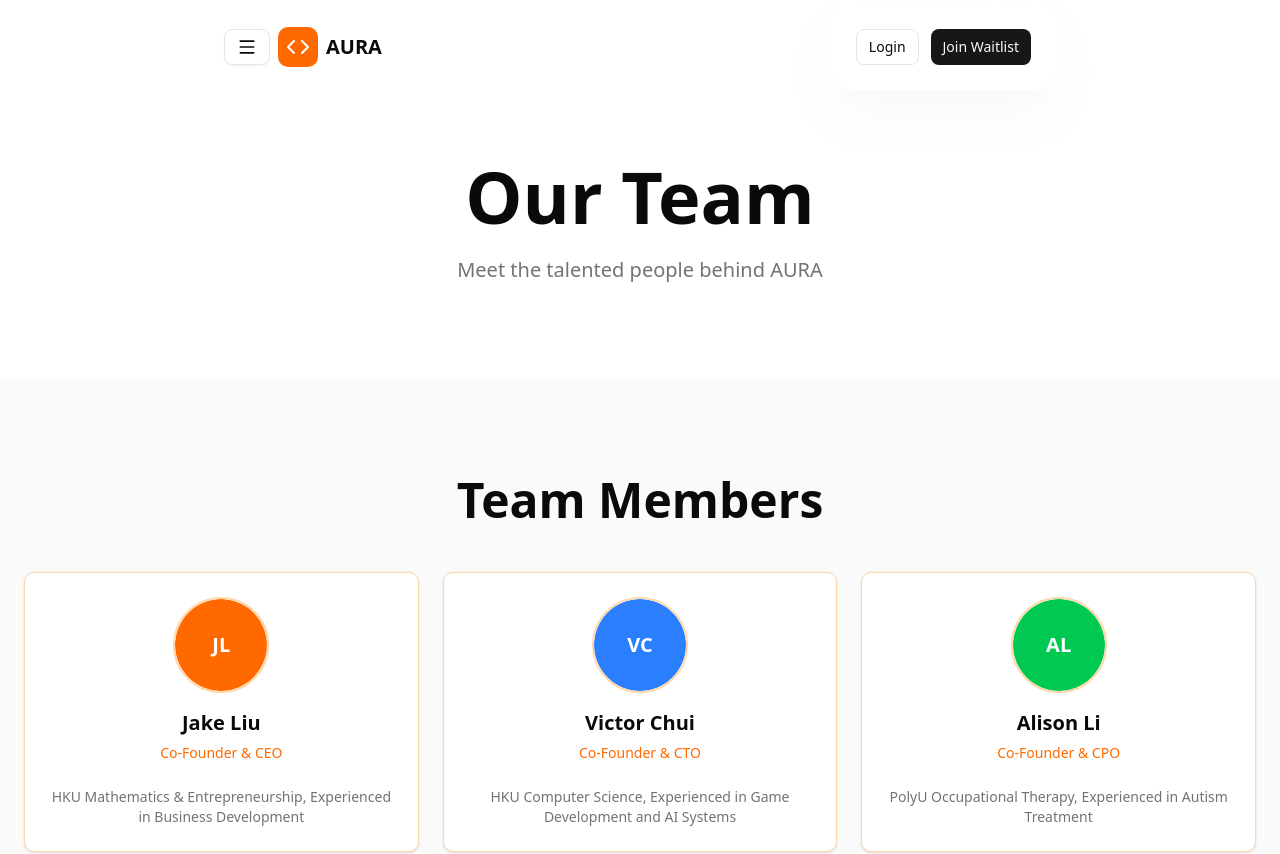
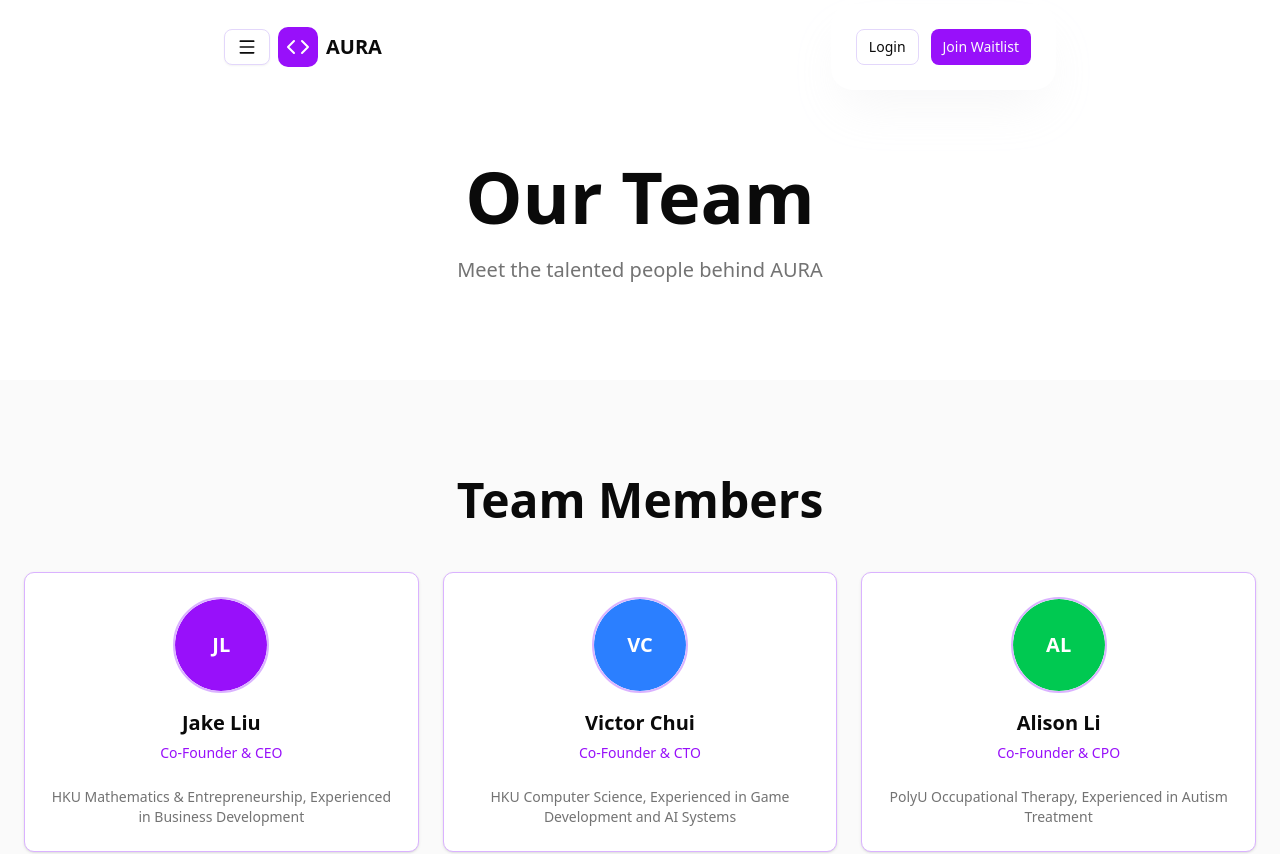
Before and after one commit to auravr-ai/landing-page-v1, a Next.js app: page /team in a window 1280 px wide. Shown: the top 854 px of the page. Built offline with nearby package versions, Linux system fonts and the light colour scheme.

Commit message:
Change theme color from orange to purple across all components
Co-authored-by: jakeliukayak <185630035+jakeliukayak@users.noreply.github.com>

```diff
--- a/app/features/page.tsx
+++ b/app/features/page.tsx
@@ -160,13 +160,13 @@ export default function FeaturesPage() {
               <motion.div key={index} variants={fadeInVariants}>
                 <Card
                   className={cn(
-                    "group h-full border-orange-200 hover:border-orange-500 transition-all duration-300",
-                    "hover:shadow-lg hover:shadow-orange-500/20"
+                    "group h-full border-purple-300 hover:border-purple-600 transition-all duration-300",
+                    "hover:shadow-lg hover:shadow-purple-600/20"
                   )}
                 >
                   <CardHeader>
-                    <div className="flex items-center justify-center w-12 h-12 rounded-lg bg-orange-100 dark:bg-orange-900/30 mb-4">
-                      <feature.icon className="w-6 h-6 text-orange-500" />
+                    <div className="flex items-center justify-center w-12 h-12 rounded-lg bg-purple-100 dark:bg-purple-900/30 mb-4">
+                      <feature.icon className="w-6 h-6 text-purple-600" />
                     </div>
                     <h3 className="text-xl font-semibold">{feature.title}</h3>
                   </CardHeader>
@@ -208,7 +208,7 @@ export default function FeaturesPage() {
               <CarouselContent>
                 {environments.map((env, index) => (
                   <CarouselItem key={index} className="md:basis-1/2 lg:basis-1/3">
-                    <Card className="border-orange-200 overflow-hidden group">
+                    <Card className="border-purple-300 overflow-hidden group">
                       <div className={cn(
                         "relative h-48 bg-gradient-to-br",
                         env.gradient,
@@ -226,8 +226,8 @@ export default function FeaturesPage() {
                   </CarouselItem>
                 ))}
               </CarouselContent>
-              <CarouselPrevious className="border-orange-200 hover:bg-orange-50 hover:border-orange-500" />
-              <CarouselNext className="border-orange-200 hover:bg-orange-50 hover:border-orange-500" />
+              <CarouselPrevious className="border-purple-300 hover:bg-purple-50 hover:border-purple-600" />
+              <CarouselNext className="border-purple-300 hover:bg-purple-50 hover:border-purple-600" />
               <CarouselDots count={environments.length} />
             </Carousel>
           </motion.div>
--- a/app/globals.css
+++ b/app/globals.css
@@ -54,7 +54,7 @@
   --card-foreground: oklch(0.145 0 0);
   --popover: oklch(1 0 0);
   --popover-foreground: oklch(0.145 0 0);
-  --primary: oklch(0.205 0 0);
+  --primary: oklch(0.45 0.2 300);
   --primary-foreground: oklch(0.985 0 0);
   --secondary: oklch(0.97 0 0);
   --secondary-foreground: oklch(0.205 0 0);
@@ -63,8 +63,8 @@
   --accent: oklch(0.97 0 0);
   --accent-foreground: oklch(0.205 0 0);
   --destructive: oklch(0.577 0.245 27.325);
-  --border: oklch(0.922 0 0);
-  --input: oklch(0.922 0 0);
+  --border: oklch(0.9 0.05 300);
+  --input: oklch(0.9 0.05 300);
   --ring: oklch(0.708 0 0);
   --chart-1: oklch(0.646 0.222 41.116);
   --chart-2: oklch(0.6 0.118 184.704);
@@ -73,11 +73,11 @@
   --chart-5: oklch(0.769 0.188 70.08);
   --sidebar: oklch(0.985 0 0);
   --sidebar-foreground: oklch(0.145 0 0);
-  --sidebar-primary: oklch(0.205 0 0);
+  --sidebar-primary: oklch(0.45 0.2 300);
   --sidebar-primary-foreground: oklch(0.985 0 0);
   --sidebar-accent: oklch(0.97 0 0);
   --sidebar-accent-foreground: oklch(0.205 0 0);
-  --sidebar-border: oklch(0.922 0 0);
+  --sidebar-border: oklch(0.9 0.05 300);
   --sidebar-ring: oklch(0.708 0 0);
 }
 
@@ -88,8 +88,8 @@
   --card-foreground: oklch(0.985 0 0);
   --popover: oklch(0.205 0 0);
   --popover-foreground: oklch(0.985 0 0);
-  --primary: oklch(0.922 0 0);
-  --primary-foreground: oklch(0.205 0 0);
+  --primary: oklch(0.65 0.2 300);
+  --primary-foreground: oklch(0.985 0 0);
   --secondary: oklch(0.269 0 0);
   --secondary-foreground: oklch(0.985 0 0);
   --muted: oklch(0.269 0 0);
@@ -97,8 +97,8 @@
   --accent: oklch(0.269 0 0);
   --accent-foreground: oklch(0.985 0 0);
   --destructive: oklch(0.704 0.191 22.216);
-  --border: oklch(1 0 0 / 10%);
-  --input: oklch(1 0 0 / 15%);
+  --border: oklch(0.35 0.1 300);
+  --input: oklch(0.35 0.1 300);
   --ring: oklch(0.556 0 0);
   --chart-1: oklch(0.488 0.243 264.376);
   --chart-2: oklch(0.696 0.17 162.48);
@@ -107,11 +107,11 @@
   --chart-5: oklch(0.645 0.246 16.439);
   --sidebar: oklch(0.205 0 0);
   --sidebar-foreground: oklch(0.985 0 0);
-  --sidebar-primary: oklch(0.488 0.243 264.376);
+  --sidebar-primary: oklch(0.65 0.2 300);
   --sidebar-primary-foreground: oklch(0.985 0 0);
   --sidebar-accent: oklch(0.269 0 0);
   --sidebar-accent-foreground: oklch(0.985 0 0);
-  --sidebar-border: oklch(1 0 0 / 10%);
+  --sidebar-border: oklch(0.35 0.1 300);
   --sidebar-ring: oklch(0.556 0 0);
 }
 
--- a/app/team/page.tsx
+++ b/app/team/page.tsx
@@ -32,7 +32,7 @@ const containerVariants = {
 
 const honorificPrefixes = ["mr", "mr.", "mrs", "mrs.", "ms", "ms.", "dr", "dr.", "prof", "prof.", "sir", "dame"]
 
-const teamAvatarColors = ["bg-orange-500", "bg-blue-500", "bg-green-500", "bg-purple-500", "bg-red-500", "bg-teal-500"]
+const teamAvatarColors = ["bg-purple-600", "bg-blue-500", "bg-green-500", "bg-violet-500", "bg-red-500", "bg-teal-500"]
 const advisorAvatarColors = ["bg-indigo-500", "bg-pink-500", "bg-yellow-500", "bg-cyan-500", "bg-emerald-500", "bg-amber-500"]
 const achievementIcons = [Trophy, Award, UsersIcon, Star, BookOpen, TrendingUp]
 
@@ -141,19 +141,19 @@ export default function TeamPage() {
               <motion.div key={index} variants={fadeInVariants}>
                 <Card
                   className={cn(
-                    "group h-full border-orange-200 hover:border-orange-500 transition-all duration-300",
-                    "hover:shadow-lg hover:shadow-orange-500/20"
+                    "group h-full border-purple-300 hover:border-purple-600 transition-all duration-300",
+                    "hover:shadow-lg hover:shadow-purple-600/20"
                   )}
                 >
                   <CardHeader className="text-center">
-                    <Avatar className="w-24 h-24 mx-auto mb-4 border-2 border-orange-200 group-hover:border-orange-500 transition-colors">
+                    <Avatar className="w-24 h-24 mx-auto mb-4 border-2 border-purple-300 group-hover:border-purple-600 transition-colors">
                       <AvatarImage src="" alt={member.name} />
                       <AvatarFallback className={cn(member.avatarColor, "text-white text-xl font-semibold")}>
                         {getInitials(member.name)}
                       </AvatarFallback>
                     </Avatar>
                     <h3 className="text-xl font-semibold">{member.name}</h3>
-                    <p className="text-sm text-orange-500 font-medium">{member.role}</p>
+                    <p className="text-sm text-purple-600 font-medium">{member.role}</p>
                   </CardHeader>
                   <CardContent className="text-center">
                     <p className="text-sm text-muted-foreground">{member.bio}</p>
@@ -191,19 +191,19 @@ export default function TeamPage() {
               <motion.div key={index} variants={fadeInVariants}>
                 <Card
                   className={cn(
-                    "group h-full border-orange-200 hover:border-orange-500 transition-all duration-300",
-                    "hover:shadow-lg hover:shadow-orange-500/20"
+                    "group h-full border-purple-300 hover:border-purple-600 transition-all duration-300",
+                    "hover:shadow-lg hover:shadow-purple-600/20"
                   )}
                 >
                   <CardHeader className="text-center">
-                    <Avatar className="w-24 h-24 mx-auto mb-4 border-2 border-orange-200 group-hover:border-orange-500 transition-colors">
+                    <Avatar className="w-24 h-24 mx-auto mb-4 border-2 border-purple-300 group-hover:border-purple-600 transition-colors">
                       <AvatarImage src="" alt={advisor.name} />
                       <AvatarFallback className={cn(advisor.avatarColor, "text-white text-xl font-semibold")}>
                         {getInitials(advisor.name)}
                       </AvatarFallback>
                     </Avatar>
                     <h3 className="text-xl font-semibold">{advisor.name}</h3>
-                    <p className="text-sm text-orange-500 font-medium">{advisor.role}</p>
+                    <p className="text-sm text-purple-600 font-medium">{advisor.role}</p>
                   </CardHeader>
                   <CardContent className="text-center">
                     <p className="text-sm text-muted-foreground">{advisor.bio}</p>
@@ -241,16 +241,16 @@ export default function TeamPage() {
               <motion.div key={index} variants={fadeInVariants}>
                 <Card
                   className={cn(
-                    "group h-full border-orange-200 hover:border-orange-500 transition-all duration-300",
-                    "hover:shadow-lg hover:shadow-orange-500/20"
+                    "group h-full border-purple-300 hover:border-purple-600 transition-all duration-300",
+                    "hover:shadow-lg hover:shadow-purple-600/20"
                   )}
                 >
                   <CardHeader>
-                    <div className="flex items-center justify-center w-16 h-16 rounded-full bg-orange-100 dark:bg-orange-900/30 mb-4 mx-auto">
-                      <achievement.icon className="w-8 h-8 text-orange-500" />
+                    <div className="flex items-center justify-center w-16 h-16 rounded-full bg-purple-100 dark:bg-purple-900/30 mb-4 mx-auto">
+                      <achievement.icon className="w-8 h-8 text-purple-600" />
                     </div>
                     <h3 className="text-xl font-semibold text-center">{achievement.title}</h3>
-                    <p className="text-sm text-orange-500 font-medium text-center">{achievement.year}</p>
+                    <p className="text-sm text-purple-600 font-medium text-center">{achievement.year}</p>
                   </CardHeader>
                   <CardContent className="text-center">
                     <p className="text-sm text-muted-foreground">{achievement.description}</p>
--- a/components/ui/carousel.tsx
+++ b/components/ui/carousel.tsx
@@ -214,7 +214,7 @@ const CarouselDots = React.forwardRef<
           className={cn(
             "h-2 w-2 rounded-full transition-all",
             index === api?.selectedIndex
-              ? "bg-orange-500 w-8"
+              ? "bg-purple-600 w-8"
               : "bg-muted-foreground/30 hover:bg-muted-foreground/50"
           )}
           onClick={() => api?.scrollTo(index)}
--- a/components/ui/header.tsx
+++ b/components/ui/header.tsx
@@ -196,7 +196,7 @@ export function Header() {
                 </Button>
                 <Button
                   size="sm"
-                  className="bg-orange-500 hover:bg-orange-600"
+                  className="bg-purple-600 hover:bg-purple-700"
                 >
                   <span>{t('header.getStarted')}</span>
                 </Button>
--- a/components/ui/logo.tsx
+++ b/components/ui/logo.tsx
@@ -4,7 +4,7 @@ import { cn } from "@/lib/utils"
 export const Logo = ({ className }: { className?: string }) => {
   return (
     <div className={cn("flex items-center space-x-2", className)}>
-      <div className="bg-orange-500 rounded-lg p-2">
+      <div className="bg-purple-600 rounded-lg p-2">
         <Code className="h-6 w-6 text-white" />
       </div>
       <span className="text-xl font-bold">AURA</span>
```
Also changed, not shown: app/page.tsx (+16 -16 lines), components/ui/footer.tsx (+12 -12 lines).
